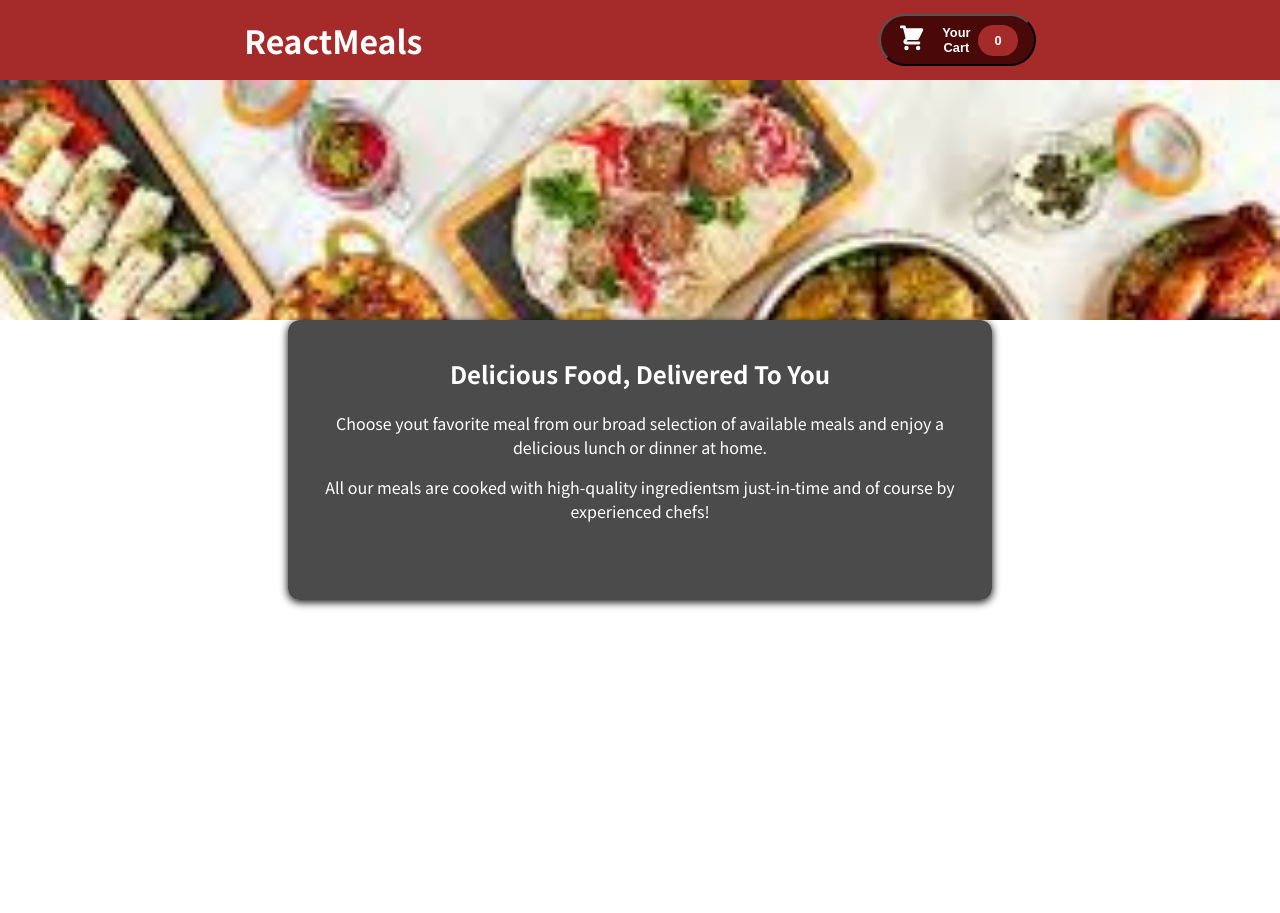
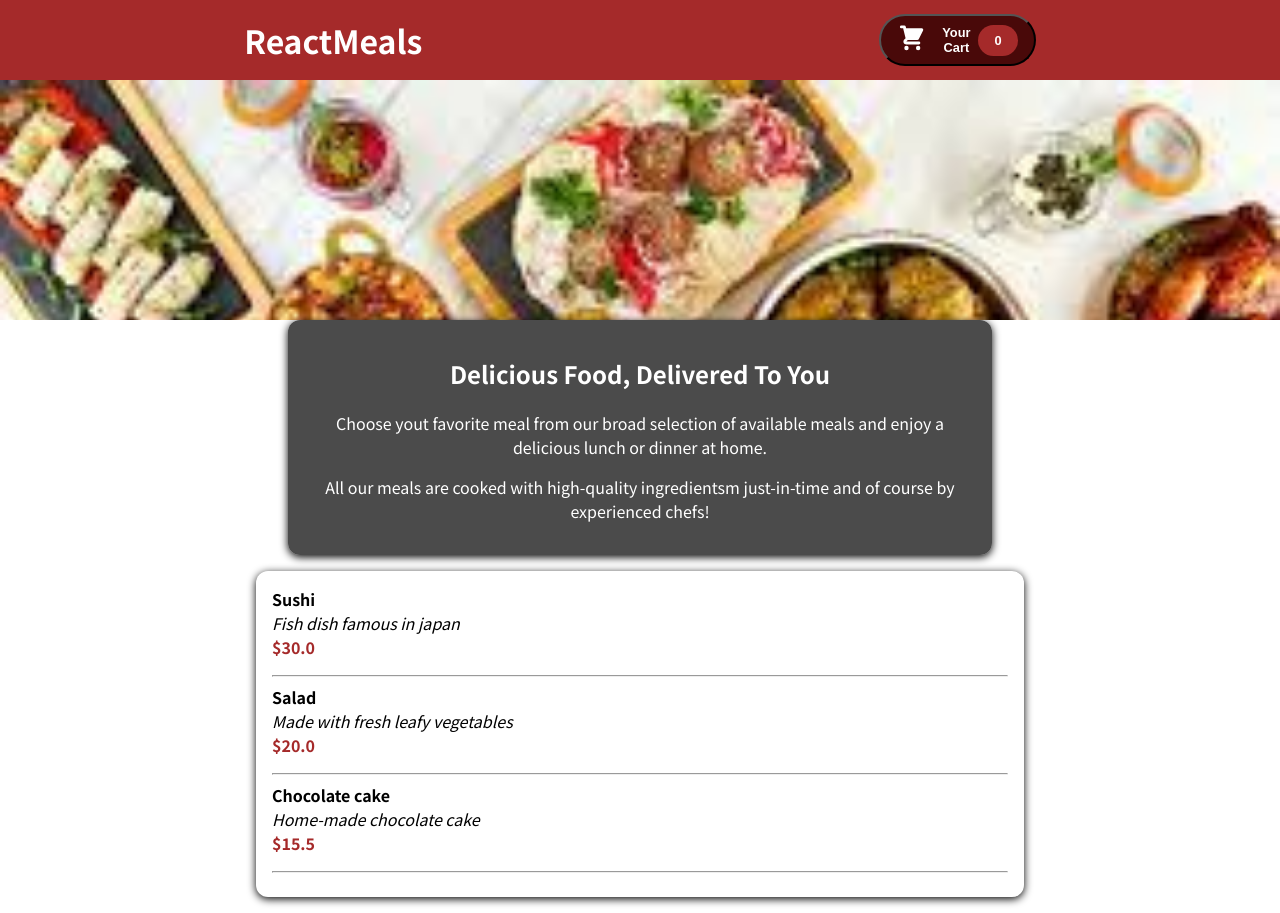
Before and after one commit to srikanth-vanam/Restaurant-frontend-react, a React (Create React App) app: page / in a window 1280 px wide. Before the commit the page ends 800 px from the top, so only its background shows below. Built offline with nearby package versions, Linux system fonts and the light colour scheme.

Commit message:
added MealsList

```diff
--- a/src/App.js
+++ b/src/App.js
@@ -1,11 +1,31 @@
+import { useState } from "react";
 import Header from "./Components/Layout/LandingPage/Header";
+import Mealslist from "./Components/Layout/Meals-list/Mealslist";
 import Summary from "./Components/Layout/Summary/Summary";
 
 function App() {
+  const [mealsArray, setMealsArray] = useState([
+    {
+      title: "Sushi",
+      description: "Fish dish famous in japan",
+      price: "$30.0",
+    },
+    {
+      title: "Salad",
+      description: "Made with fresh leafy vegetables",
+      price: "$20.0",
+    },
+    {
+      title: "Chocolate cake",
+      description: "Home-made chocolate cake ",
+      price: "$15.5",
+    },
+  ]);
   return (
     <>
-    <Header />
-    <Summary />
+      <Header />
+      <Summary />
+      <Mealslist list={mealsArray}/>
     </>
   );
 }
--- /dev/null
+++ b/src/Components/Layout/Meals-list/Mealslist.js
@@ -0,0 +1,20 @@
+import Card from "../../UI/Card";
+import classes from "./Mealslist.module.css";
+const Mealslist = (props) => {
+  return (
+    <Card className={classes.outer}>
+      {props.list.map((item) => (
+        <>
+          <div className={classes.list}>
+            <span className={classes.title}>{item.title}</span>
+            <span className={classes.desc}>{<i>{item.description}</i>}</span>
+            <span className={classes.price}>{item.price}</span>
+          </div>
+          <hr></hr>
+        </>
+      ))}
+    </Card>
+  );
+};
+
+export default Mealslist;
--- /dev/null
+++ b/src/Components/Layout/Meals-list/Mealslist.module.css
@@ -0,0 +1,18 @@
+.list{
+    display: flex;
+    flex-direction: column;
+    padding-bottom: 0.5rem;
+}
+.outer{
+    width: 60%;
+    margin: 1rem auto;
+    padding: 1rem;
+    color: black;
+}
+.list .title{
+    font-weight: bold;
+}
+.price{
+    font-weight: bold;
+    color: brown;
+}
--- a/src/Components/Layout/Summary/Summary.module.css
+++ b/src/Components/Layout/Summary/Summary.module.css
@@ -4,3 +4,6 @@
   text-align: center;
   padding: 1rem;
 }
+.summary h3 p{
+  padding: 1rem;
+}
--- a/src/Components/UI/Card.module.css
+++ b/src/Components/UI/Card.module.css
@@ -1,7 +1,6 @@
 .card {
   box-shadow: 0px 2px 8px black;
   margin: auto;
-  height: 35vh;
   width: 55%;
   border-radius: 12px;
 }
```
